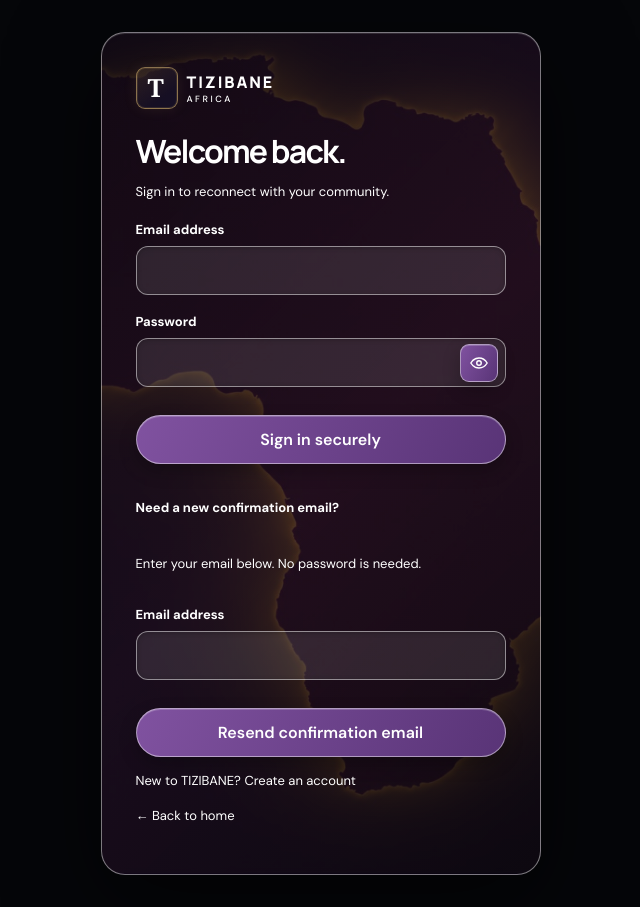
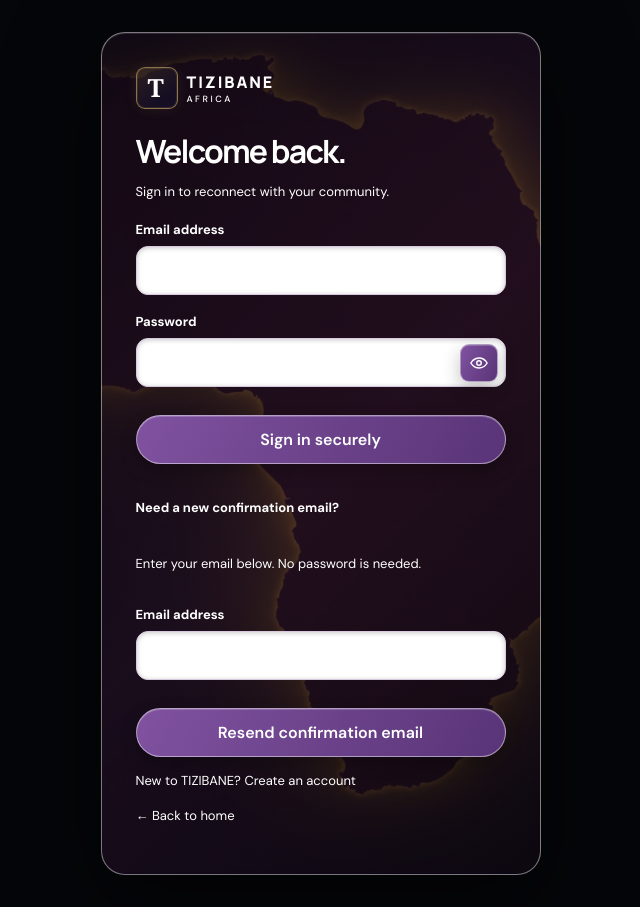
Before and after one commit to samvolume1-hub/tizibane-africa-next, a Next.js app: page /login in a window 1280 px wide. Shown: the whole page, without its empty margins (312-952 px from the left). Built offline with nearby package versions, Linux system fonts and the light colour scheme; no server answers.

Commit message:
fix(auth): readable login and registration fields
* fix(auth): ensure readable text in authentication fields

* fix(auth): load shared authentication readability styles

```diff
--- /dev/null
+++ b/src/app/auth-readability.css
@@ -0,0 +1,42 @@
+/* TIZIBANE authentication form readability.
+   Keep text legible in light input fields across sign-in, registration and resend-confirmation forms. */
+.auth-wrap .auth-card .field input,
+.auth-wrap .auth-card .password-input-wrap input,
+.auth-wrap .auth-card .field select,
+.auth-wrap .auth-card .field textarea {
+  color-scheme: light !important;
+  background-color: #ffffff !important;
+  color: #302632 !important;
+  -webkit-text-fill-color: #302632 !important;
+  caret-color: #704184 !important;
+  border-color: #d9c9df !important;
+}
+
+.auth-wrap .auth-card .field input::placeholder,
+.auth-wrap .auth-card .password-input-wrap input::placeholder,
+.auth-wrap .auth-card .field textarea::placeholder {
+  color: #756b75 !important;
+  -webkit-text-fill-color: #756b75 !important;
+  opacity: 1 !important;
+}
+
+.auth-wrap .auth-card .field input:-webkit-autofill,
+.auth-wrap .auth-card .field input:-webkit-autofill:hover,
+.auth-wrap .auth-card .field input:-webkit-autofill:focus,
+.auth-wrap .auth-card .password-input-wrap input:-webkit-autofill,
+.auth-wrap .auth-card .password-input-wrap input:-webkit-autofill:hover,
+.auth-wrap .auth-card .password-input-wrap input:-webkit-autofill:focus {
+  -webkit-text-fill-color: #302632 !important;
+  caret-color: #704184 !important;
+  -webkit-box-shadow: 0 0 0 1000px #ffffff inset !important;
+  box-shadow: 0 0 0 1000px #ffffff inset !important;
+  transition: background-color 99999s ease-out 0s;
+}
+
+.auth-wrap .auth-card .field input:focus-visible,
+.auth-wrap .auth-card .password-input-wrap input:focus-visible,
+.auth-wrap .auth-card .field select:focus-visible,
+.auth-wrap .auth-card .field textarea:focus-visible {
+  outline: 2px solid #a94f7b !important;
+  outline-offset: 2px;
+}
--- a/src/app/layout.tsx
+++ b/src/app/layout.tsx
@@ -1,5 +1,6 @@
 import type {Metadata, Viewport} from "next";
 import "./globals.css";
+import "./auth-readability.css";
 import { NotificationSoundListener } from "@/components/notification-sound-listener";
 
 const siteUrl = "https://tizibane-africa-next.onrender.com";
```
